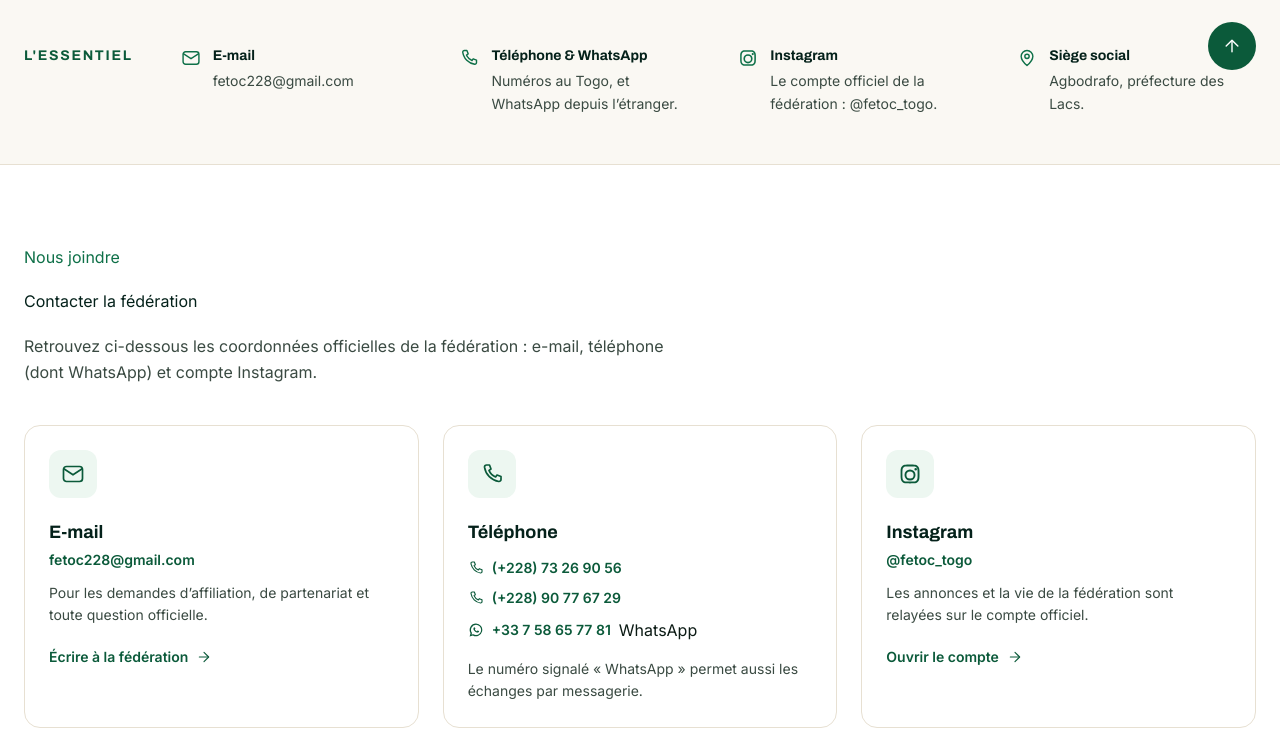
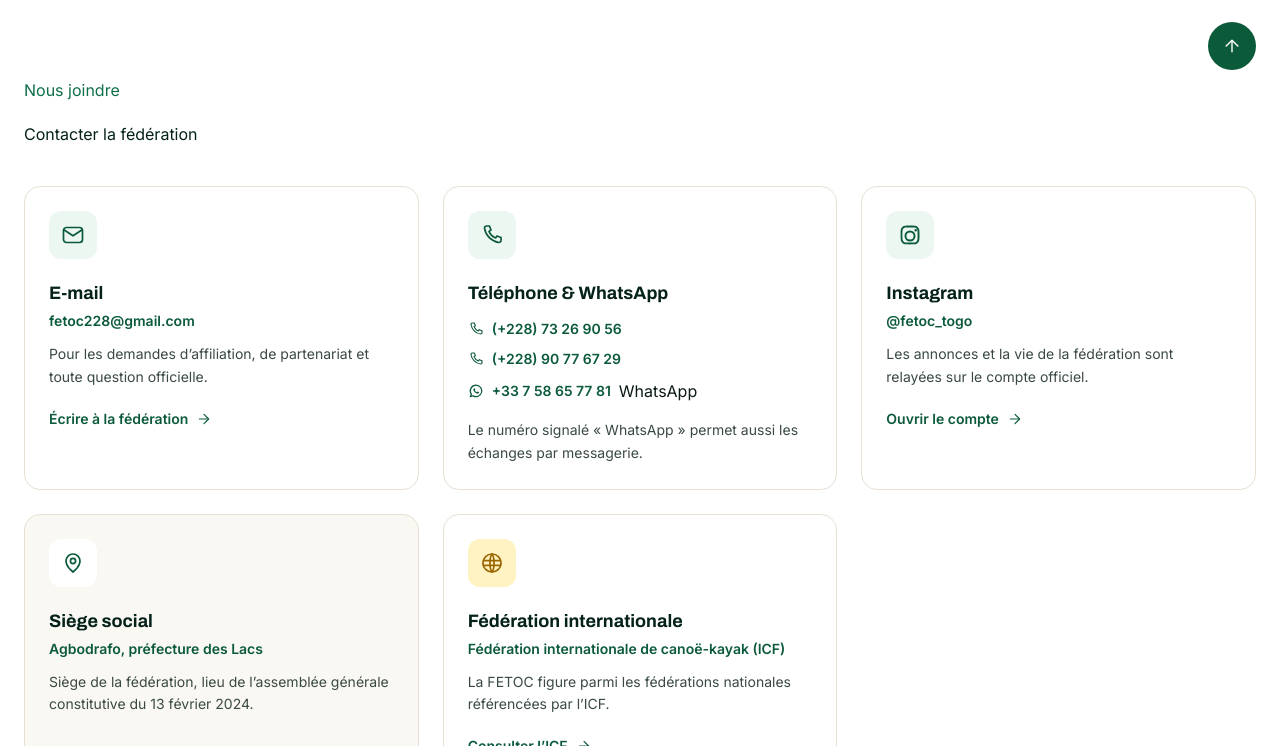
Before and after one commit to StaneDetazo/federation-togolaise-canoe, a website with bundled scripts: page contact.html in a window 1280 px wide. Shown: the part 706-1452 px from the top of the page. Built offline with nearby package versions, Linux system fonts and the light colour scheme.

Commit message:
Page Contact : retrait de l'encadré « L'essentiel » et de l'intro redondante, carte « Téléphone & WhatsApp », zone partenaires clarifiée

```diff
--- a/contact.html
+++ b/contact.html
@@ -40,7 +40,6 @@
 
   <main id="main">
     <div data-zone="bandeau"></div>
-    <div data-zone="essentiel"></div>
 
     <!-- Nous joindre -->
     <section class="bg-white py-16 lg:py-20">
@@ -48,7 +47,6 @@
         <header class="revele max-w-2xl">
           <p class="etiquette text-vert-600">Nous joindre</p>
           <h2 class="mt-5 titre-section text-vert-950">Contacter la fédération</h2>
-          <p data-zone="contact-intro" class="mt-5 text-base leading-relaxed text-encre-doux"></p>
         </header>
         <div data-zone="coordonnees-grille" class="mt-10 grid gap-6 sm:grid-cols-2 lg:grid-cols-3"></div>
       </div>
@@ -68,10 +66,10 @@
       </div>
     </section>
 
-    <!-- Rappel -->
+    <!-- Partenaires -->
     <section class="bg-white py-16 lg:py-20">
       <div class="mx-auto max-w-ecran px-4 sm:px-6">
-        <div data-zone="contact-note" class="revele"></div>
+        <div data-zone="partenaires" class="revele"></div>
       </div>
     </section>
   </main>
--- a/js/pages/contact.js
+++ b/js/pages/contact.js
@@ -7,7 +7,7 @@
 
 import { demarrer, ui } from '../core/app.js';
 import { contact, partenairesAffiches } from '../core/data.js';
-import { bandeauPage, cartePartenaire, blocEssentiel } from '../core/cartes.js';
+import { bandeauPage, cartePartenaire } from '../core/cartes.js';
 import { qs, esc } from '../core/utils.js';
 import { icone } from '../core/icons.js';
 
@@ -35,39 +35,6 @@ function rendre() {
     })
   );
 
-  /* ------------------------------------------------ l'essentiel */
-  remplir(
-    'essentiel',
-    blocEssentiel({
-      points: [
-        {
-          icone: 'mail',
-          titre: 'E-mail',
-          texte: 'fetoc228@gmail.com'
-        },
-        {
-          icone: 'telephone',
-          titre: 'Téléphone & WhatsApp',
-          texte: 'Numéros au Togo, et WhatsApp depuis l’étranger.'
-        },
-        {
-          icone: 'instagram',
-          titre: 'Instagram',
-          texte: 'Le compte officiel de la fédération : @fetoc_togo.'
-        },
-        {
-          icone: 'lieu',
-          titre: 'Siège social',
-          texte: `${coord.siege || 'Agbodrafo, préfecture des Lacs'}.`
-        }
-      ]
-    })
-  );
-
-  /* ------------------------------------------------ introduction */
-  const intro = qs('[data-zone="contact-intro"]');
-  if (intro) intro.textContent = coord.note || '';
-
   /* ------------------------------------------------ coordonnées */
   const cartes = [];
 
@@ -93,7 +60,7 @@ function rendre() {
         <span class="grid h-12 w-12 place-items-center rounded-xl bg-vert-50 text-vert-700">
           ${icone('telephone', 'h-6 w-6')}
         </span>
-        <span class="mt-5 font-display text-lg font-bold text-vert-950">Téléphone</span>
+        <span class="mt-5 font-display text-lg font-bold text-vert-950">Téléphone &amp; WhatsApp</span>
         <ul class="mt-3 space-y-2.5">
           ${coord.telephones
             .map(
@@ -202,7 +169,7 @@ function rendre() {
   /* ------------------------------------------------ partenaires */
   const partenaires = partenairesAffiches();
   remplir(
-    'contact-note',
+    'partenaires',
     `
     <div class="rounded-3xl border border-sable-200 bg-sable-50 p-8 sm:p-10">
       <div class="max-w-2xl">
```
